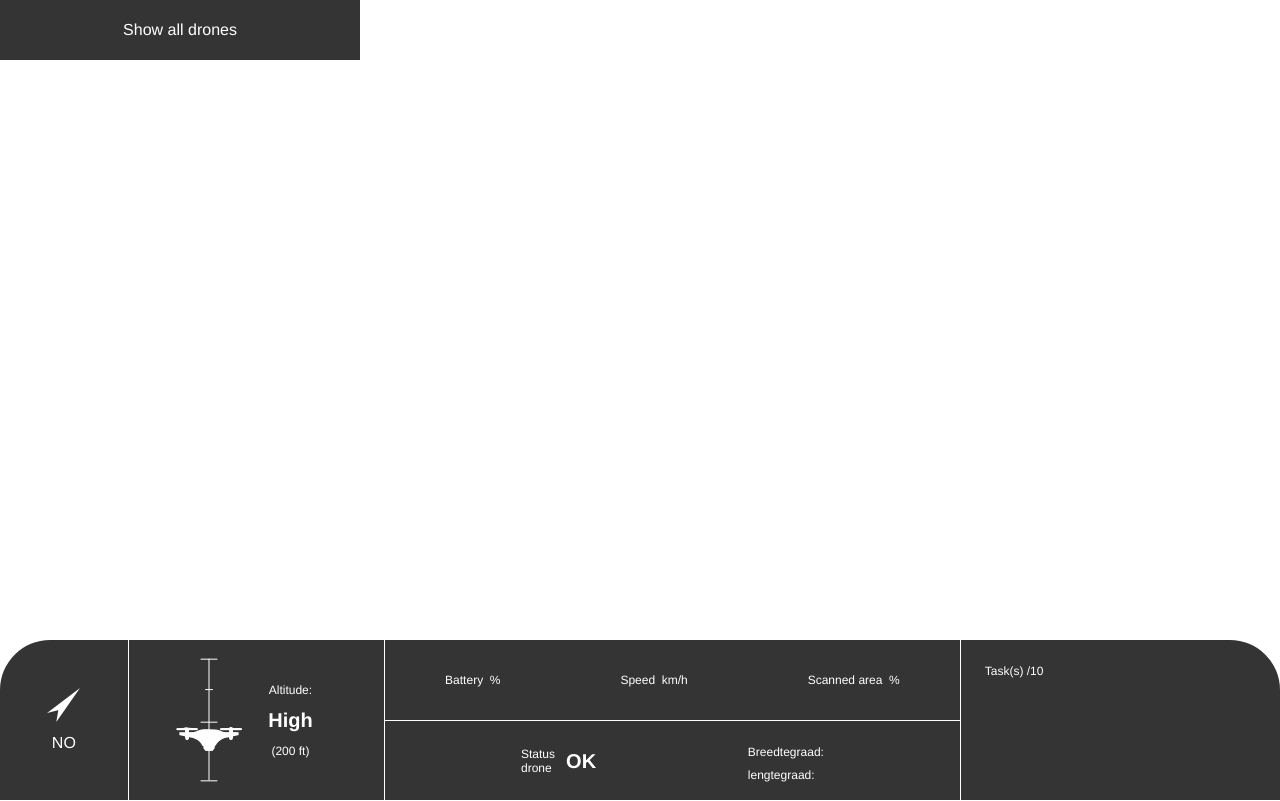
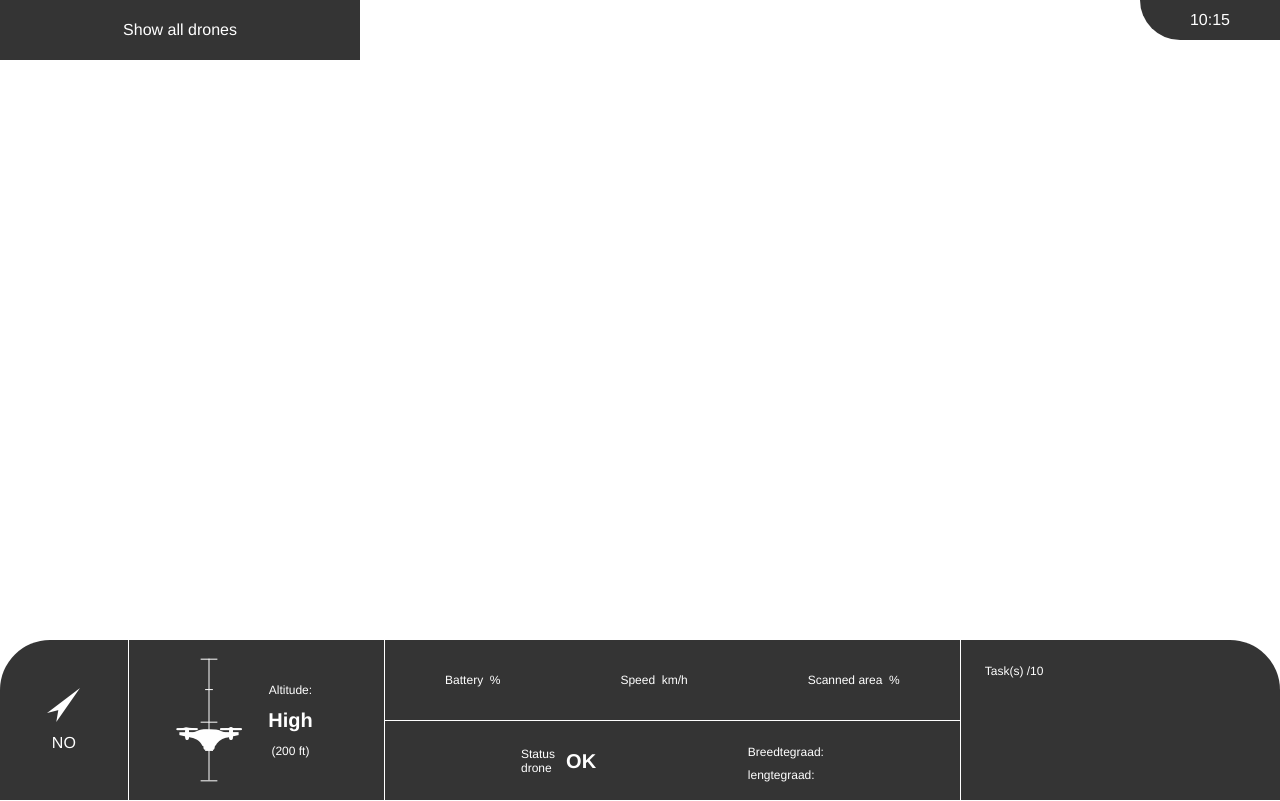
Before and after one commit to kodolen/savt, a website: page index.html in a window 1280 px wide. Drawn offline with Linux system fonts and the light colour scheme.

Commit message:
Added time

```diff
--- a/index.html
+++ b/index.html
@@ -12,6 +12,9 @@
 <script src="js/app.js"></script>
 
 <div id="container">
+    <div class="time">
+        <span class="time"></span>
+    </div>
     <div class="drop-down">
         <span>Show all drones</span>
     </div>
--- a/js/app.js
+++ b/js/app.js
@@ -42,6 +42,11 @@ function showInterface() {
 
     let UI = document.querySelector('.interface');
     UI.classList.add('visible');
+
+    let date = new Date();
+    let timeHolder = document.querySelector('.time');
+    timeHolder.innerHTML = "" + date.getHours() + ":" + date.getMinutes();
+
 
     addDrones();
 
--- a/scss/parts/_interface.scss
+++ b/scss/parts/_interface.scss
@@ -367,3 +367,20 @@
   }
 
 }
+
+.time {
+
+  position: absolute;
+  right: 0;
+  top: 0;
+  background-color: #343434;
+  border-radius: 0 0 0 50px;
+  color: white;
+  height: 40px;
+  display: flex;
+  align-items: center;
+  width: 140px;
+  justify-content: center;
+
+
+}
```
Also changed, not shown: css-compiled/style.css, 1 other file.
